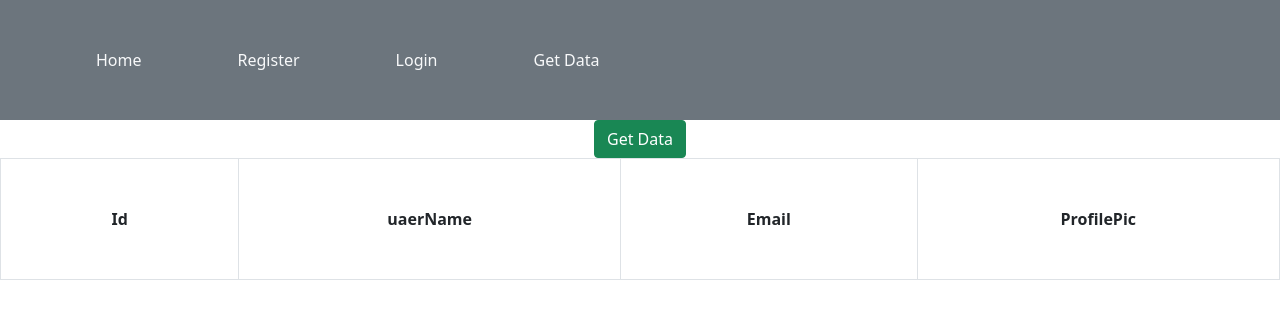
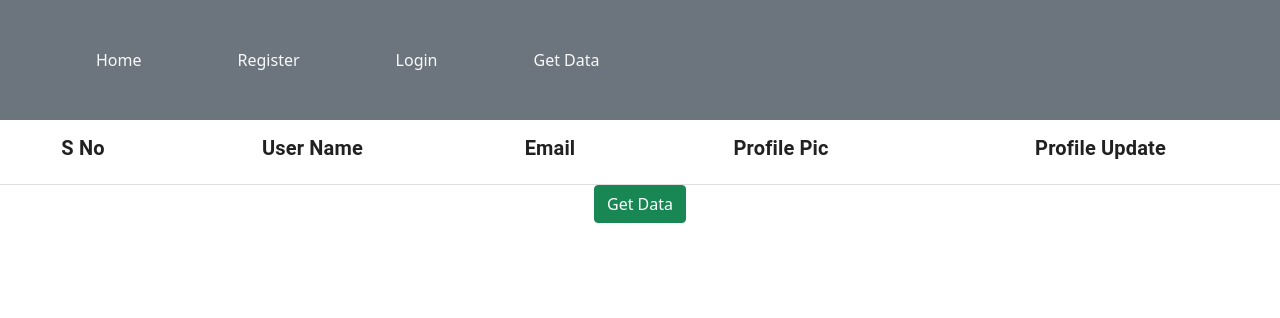
Before and after one commit to kiranrathor30697/learn-typescript-thoughtwin, a React (Create React App) app: page /getdata in a window 1280 px wide. Shown: the top 318 px of the page. Built offline with nearby package versions, Linux system fonts and the light colour scheme.

Commit message:
edit api done

```diff
--- a/src/App.css
+++ b/src/App.css
@@ -23,6 +23,14 @@
   font-size: calc(10px + 2vmin);
   color: white;
 }
+.MuiBox-root.css-xn6ruc{
+  border:1px solid rgb(212, 206, 206);
+  margin-top: 50px;
+  padding: 20px;
+}
+.MuiFilledInput-input.MuiInputBase-input.css-10botns-MuiInputBase-input-MuiFilledInput-input{
+  /* border:5px solid red */
+}
 
 .App-link {
   color: #61dafb;
--- a/src/App.tsx
+++ b/src/App.tsx
@@ -15,6 +15,7 @@ import Header from './api_calling/layout/Header';
 import Register from './api_calling/Register';
 import Login from './api_calling/Login';
 import Get_Data from './api_calling/Get_Data';
+import EditData from './api_calling/EditData';
 
 function App() {
   return (
@@ -33,7 +34,7 @@ function App() {
         <Route path='/register' element={<Register />} />
         <Route path='/login' element={<Login />} />
         <Route path='/getdata' element={<Get_Data />} />
-
+        <Route path='/editForm' element={<EditData />} />
       </Routes>
     </BrowserRouter>
   );
--- /dev/null
+++ b/src/api_calling/EditData.tsx
@@ -0,0 +1,108 @@
+import { Avatar, Button, TextField } from '@mui/material'
+import { Box } from '@mui/system'
+import axios from 'axios'
+import React, { Component, useState } from 'react'
+import Header from './layout/Header'
+
+// export default class EditData extends Component {
+
+//     state = {
+
+//     }
+
+//     changeData = (e:React.ChangeEvent<HTMLInputElement>) => {
+//         this.setState(e.target.value)
+//     }
+//   render() {
+//       let data:any = localStorage.getItem('login_Data')
+//       data = JSON.parse(data)
+//     return (
+//       <>
+//         <Header />
+//         <div style={{display:"flex",justifyContent:"center"}}>
+//             <Box
+//                 component="form"
+//                 sx={{
+//                     '& > :not(style)': { m: 1, width: '25ch' },
+//                 }}
+//                 noValidate
+//                 autoComplete="off"
+//                 >
+//                 <TextField type="text" id="outlined-basic" name="email" label="Email" value={data.email} variant="filled" onChange={(e)=>{this.changeData}}  /><br />
+//                 <TextField type="file" id="outlined-basic" label="" variant="filled" />
+//                     <Avatar alt="Remy Sharp" sx={{ width:'230px !important', height:'200px'}} src={data.profilePic} />
+//                 <Button variant="contained" color="primary" sx={{marginLeft:"30px !important"}}>
+//                     Edit Data
+//                 </Button>
+//             </Box>
+//         </div>
+//       </>
+//     )
+//   }
+// }
+
+
+export default function EditData() {
+
+    let data:any = localStorage.getItem('login_Data')
+    data = JSON.parse(data)
+
+    const [editdata,setEditData] = useState({
+        "email":data.email,
+        "profilePic":data.profilePic
+    })
+
+    const changeData = (e:React.ChangeEvent<HTMLInputElement>) => {
+        setEditData({
+            ...editdata,
+            "email":e.target.value
+        })
+    }
+
+    const changeImage = (e:React.ChangeEvent<HTMLInputElement>) => {
+        const pic:any = e.target.files
+        setEditData({
+            ...editdata,
+            "profilePic":pic[0]
+        })
+    }
+
+    const updateData = async() => {
+        // console.log(editdata);
+        try {
+            const updateData = await axios.patch("http://192.168.1.3:8000/api/user/update",editdata,{
+                headers:{
+                    'Content-Type': 'multipart/form-data',
+                    Authorization:data.token
+                }
+            })
+            console.log(updateData.data);
+            localStorage.getItem(JSON.stringify('login_Data',updateData.data))
+        } catch (error) {
+            console.log(error);
+        }
+    }
+
+  return (
+    <>
+         <Header />
+         <div style={{display:"flex",justifyContent:"center"}}>
+             <Box
+                component="form"
+                sx={{
+                    '& > :not(style)': { m: 1, width: '25ch' },
+                }}
+                noValidate
+                autoComplete="off"
+                >
+                <TextField type="text" id="outlined-basic" name="email" label="Email" value={editdata.email} variant="filled" onChange={changeData}  /><br />
+                <TextField type="file" id="outlined-basic" label="" variant="filled" onChange={changeImage} />
+                    <Avatar alt="Remy Sharp" sx={{ width:'230px !important', height:'200px'}} src={data.profilePic} />
+                <Button variant="contained" color="primary" sx={{marginLeft:"30px !important"}} onClick={updateData}>
+                    Edit Data
+                </Button>
+            </Box>
+        </div>
+      </>
+  );
+}
--- a/src/api_calling/Get_Data.tsx
+++ b/src/api_calling/Get_Data.tsx
@@ -1,13 +1,16 @@
-import { TableCell, TableContainer, TableHead } from '@mui/material';
+import { Table, TableBody, TableCell, TableContainer, tableContainerClasses, TableHead, TableRow } from '@mui/material';
 import { DataGrid, GridColDef, GridValueGetterParams } from '@mui/x-data-grid';
 import axios from 'axios';
-import { Table, TableBody, TableRow } from 'material-ui';
+// import { Table, TableBody, TableRow } from 'material-ui';
 import React, { useState } from 'react';
+import { useNavigate } from 'react-router-dom';
 import Header from './layout/Header';
-
-export default function Get_Data() {
 interface getData{
-         get_data?:Array<Object>
+    get_data?:{
+        email:string
+        userName:string
+        profilrPic:string
+    }
    mydata?:{
        data?:any
    }
@@ -17,7 +20,11 @@ export default function Get_Data() {
        Authorization?:string
    }
    map?:any
+   setGet_data?:any
 }
+export default function Get_Data() {
+
+    const navigate = useNavigate();
 
     const [get_data,setGet_data] = useState<getData>()
 
@@ -27,7 +34,7 @@ export default function Get_Data() {
 
         try {
             // debugger
-            const mydata = await axios.get(' http://192.168.1.11:8000/api/user/registeredUser',{
+            const mydata = await axios.get(' http://192.168.1.3:8000/api/user/registeredUser',{
                 headers:{
                     Authorization:token
                 }
@@ -40,54 +47,61 @@ export default function Get_Data() {
         }
     }
 
-    console.log(get_data);
+    const editData = () => {
+        navigate('/editForm')
+    }
+
+    // console.log(get_data);
   return (
     <>
       <Header />
+
+      <div className=''>
+
+        <TableContainer>
+                <Table aria-label="simple table">
+                <TableHead>
+                    <TableRow>
+                    <TableCell  align="center"><h5><b>S No</b></h5></TableCell>
+                    <TableCell align="center"><h5><b>User Name</b></h5></TableCell>
+                    <TableCell align="center"><h5><b>Email</b></h5></TableCell>
+                    <TableCell align="center"><h5><b>Profile Pic</b></h5></TableCell>
+                    <TableCell align="center"><h5><b>Profile Update</b></h5></TableCell>
+                    </TableRow>
+                </TableHead>
+                <TableBody>
                     {
-         // length > 0 ? true : false
+                        get_data?.map((cv:any,idx:number) => (
+                        <TableRow key={idx}>
+                            <TableCell align="center"><h5>{idx+1}</h5></TableCell>
+                            <TableCell align="center"><h5>{cv.userName}</h5></TableCell>
+                            <TableCell align="center"><h5>{cv.email}</h5></TableCell>
+                            <TableCell align="center"><h5>{
+                            <img
+                            src={cv.profilePic}
+                            alt="Image not Found"
+                            height={300}
+                            width={300}
+                            />
+                            }</h5></TableCell>
+                            <TableCell align="center">
+                                <h5>
+                                    {
+                                    <button className='btn btn-success btn-sm' onClick={editData}>Edit</button>
                                     }
+                                </h5>
+                            </TableCell>
+                        </TableRow>
+                        ))
+                    }
+                </TableBody>
+                </Table>
+            </TableContainer>
+
+      </div>
       <div className='text-center'>
         <button className='btn btn-success' onClick={getData}>Get Data</button>
       </div>
-
-      <div className=''>
-        <table className='container-fluid'>
-            <thead>
-                <tr>
-                    <th className='p-5 border text-center'>Id</th>
-                    <th className='p-5 border text-center'>uaerName</th>
-                    <th className='p-5 border text-center'>Email</th>
-                    <th className='p-5 border text-center'>ProfilePic</th>
-                </tr>
-            </thead>
-            <tbody>
-            {
-                get_data?.map((cv:any,idx:number)=>{
-                    console.log(cv);
-                    return(
-                        <tr key={idx}>
-                            <td className='p-5 border text-center'>{idx+1}</td>
-                            <td className='p-5 border text-center'>{cv.userName}</td>
-                            <td className='p-5 border text-center'>{cv.email}</td>
-                            <td className='p-5 border text-center'>{cv.propfilePic}</td>
-                            <td className='p-5 border text-center'>
-                                <button className='btn btn-success btn-lg'>Edit</button>
-                                <button className='btn btn-danger btn-lg'>Delete</button>
-                            </td>
-                        </tr>
-                    )
-                })
-            }
-            </tbody>
-        </table>
-      </div>
-
-
-
-
-
-
     </>
   );
 }
--- a/src/api_calling/Login.tsx
+++ b/src/api_calling/Login.tsx
@@ -26,11 +26,12 @@ export default function Login() {
     const LoginForm = async (e:React.FormEvent<HTMLFormElement>) => {
       e.preventDefault();
       try {
-        const login = await axios.post('http://192.168.1.11:8000/api/user/login',login_data)
+        const login = await axios.post('http://192.168.1.3:8000/api/user/login',login_data)
 
-        console.log(login.data.data.token);
+        console.log(login.data.data);
 
         localStorage.setItem('token', login.data.data.token)
+        localStorage.setItem('login_Data', JSON.stringify(login.data.data))
 
         navigate('/getdata')
 
--- a/src/api_calling/Register.tsx
+++ b/src/api_calling/Register.tsx
@@ -46,7 +46,7 @@ const Register = () => {
        data.append('confirmPassword',reg_data.confirmPassword)
 
         try {
-            const reg = axios.post('http://192.168.1.11:8000/api/user/register',data)
+            const reg = axios.post('http://192.168.1.3:8000/api/user/register',data)
             console.log(reg);
             navigate('/login')
 
--- a/src/props/Multiple_Img.tsx
+++ b/src/props/Multiple_Img.tsx
@@ -60,6 +60,7 @@ const Multiple_Img = () => {
         >
           Upload
         </button> */}
+
       </form>
     </>
   );
```
Lines whose indentation alone changed are shown as unchanged.
